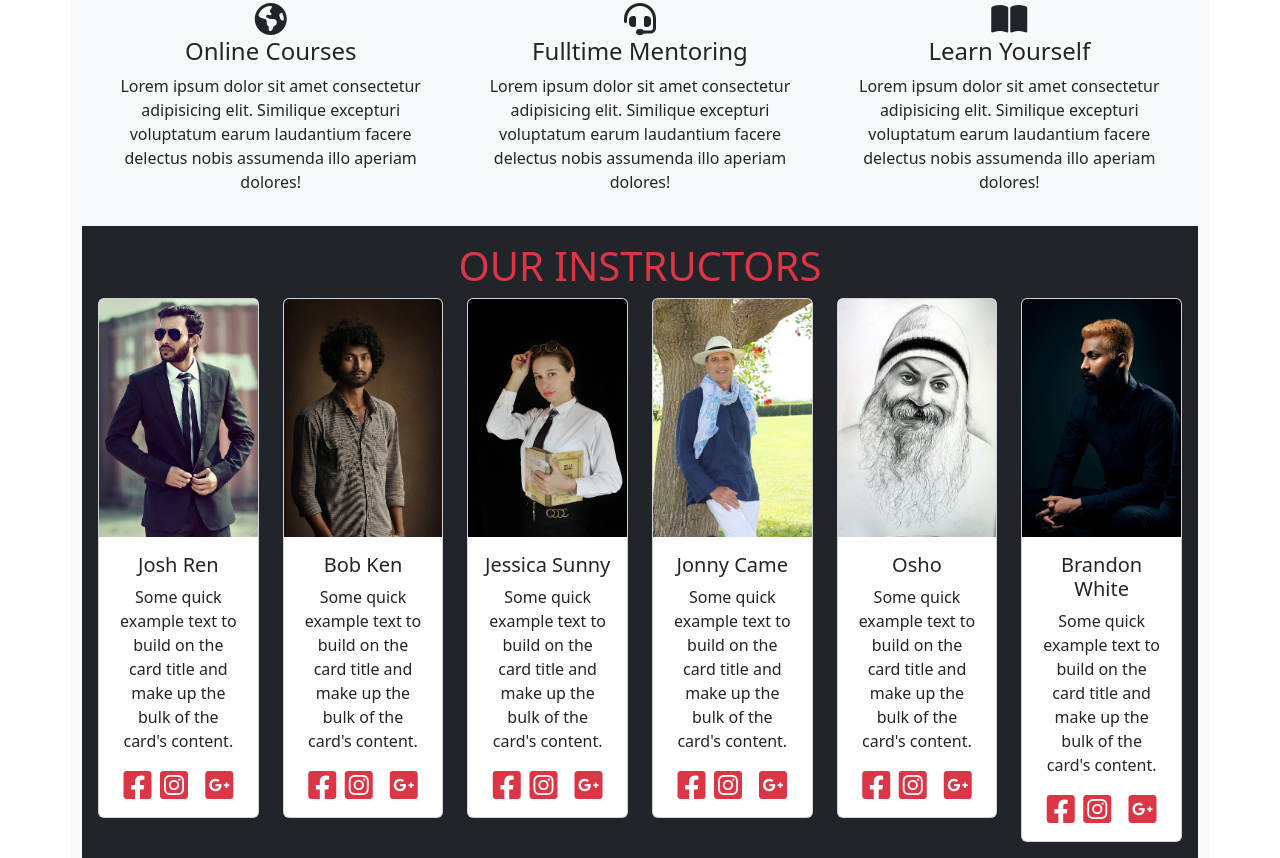
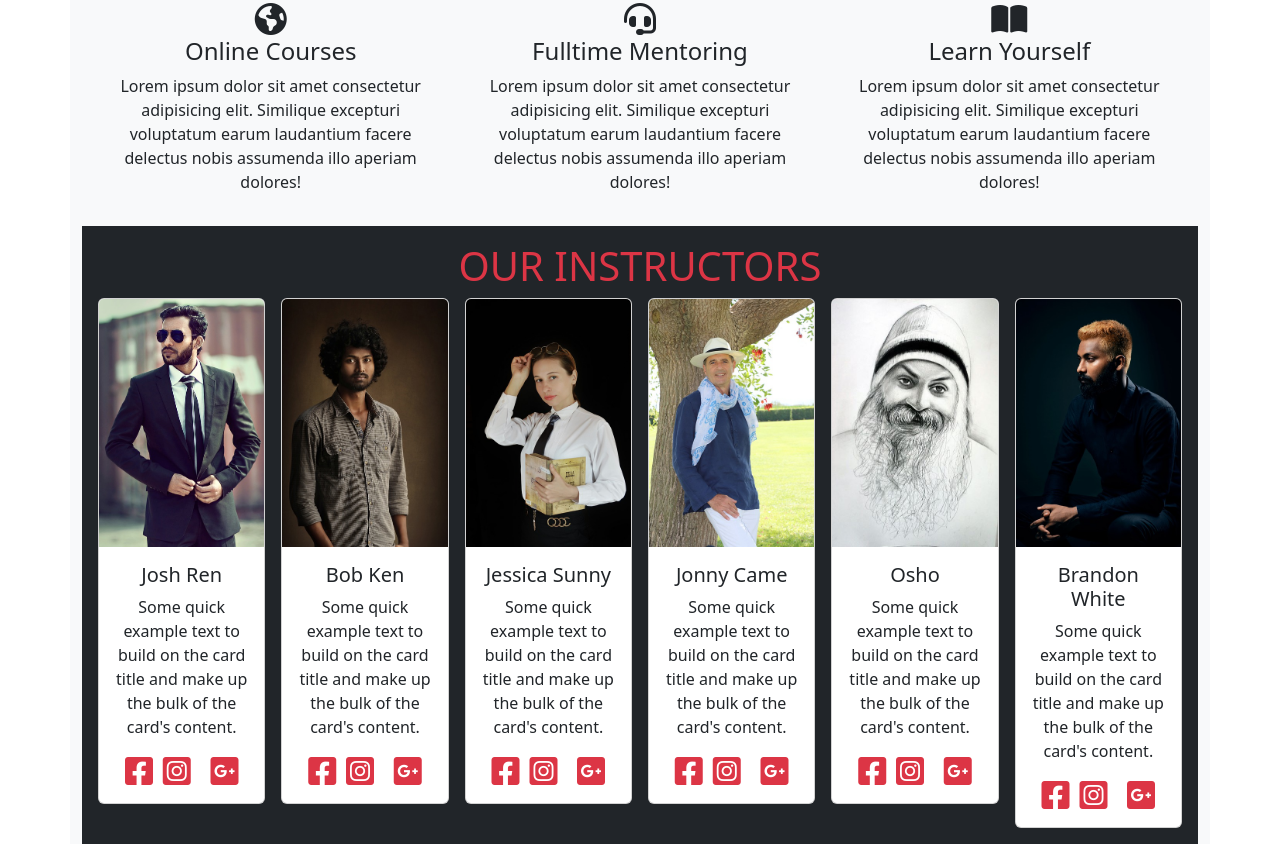
Before and after one commit to sevgi75/my_codess, a plain HTML site: page html-css/hc14_Bootstrap-Project/index.html in a window 1280 px wide. Shown: the part 869-1727 px from the top of the page. Drawn offline with nearby package versions, Linux system fonts and the light colour scheme.

Commit message:
instructors finish

```diff
--- a/html-css/hc14_Bootstrap-Project/css/style.css
+++ b/html-css/hc14_Bootstrap-Project/css/style.css
@@ -48,3 +48,21 @@
     padding: .1rem !important;
     width: 3rem !important;
 }
+
+/*! ------------------3-ABOUT SECTION------------------*/
+
+/*! ------------------4-INSTRUCTORS------------------*/
+
+section#instructors .card{
+    transition: transform 1s ease-in-out;
+}
+section#instructors .card:hover{
+    transform: scale(1.05);
+}
+
+section#instructors i{
+    transition: opacity .6s ease-in-out;
+}
+section#instructors i:hover{
+    opacity: 0.5;
+}
--- a/html-css/hc14_Bootstrap-Project/index.html
+++ b/html-css/hc14_Bootstrap-Project/index.html
@@ -124,7 +124,7 @@
         <!-- instructors -->
         <section id="instructors" class="bg-dark p-3 container">
             <h2 class="text-danger display-6">OUR INSTRUCTORS</h2>
-            <div class="row">
+            <div class="row justify-content-center g-3">
                 <div class="col-12 col-sm-6 col-md-4 col-lg-3 col-xl-2">
                     <div class="card">
                         <img src="./img/teacher1.jpg" class="card-img-top" alt="...">
```
